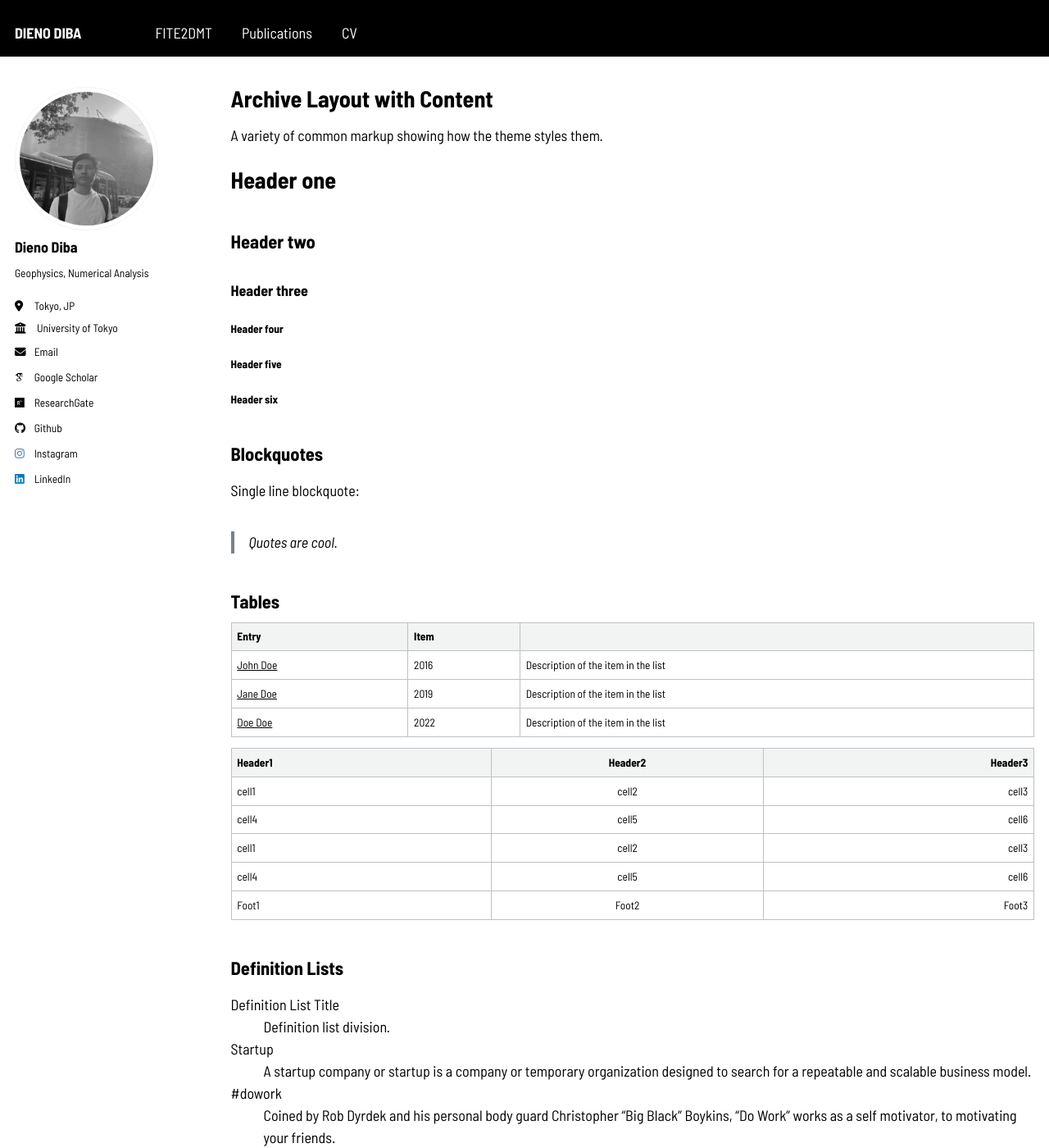
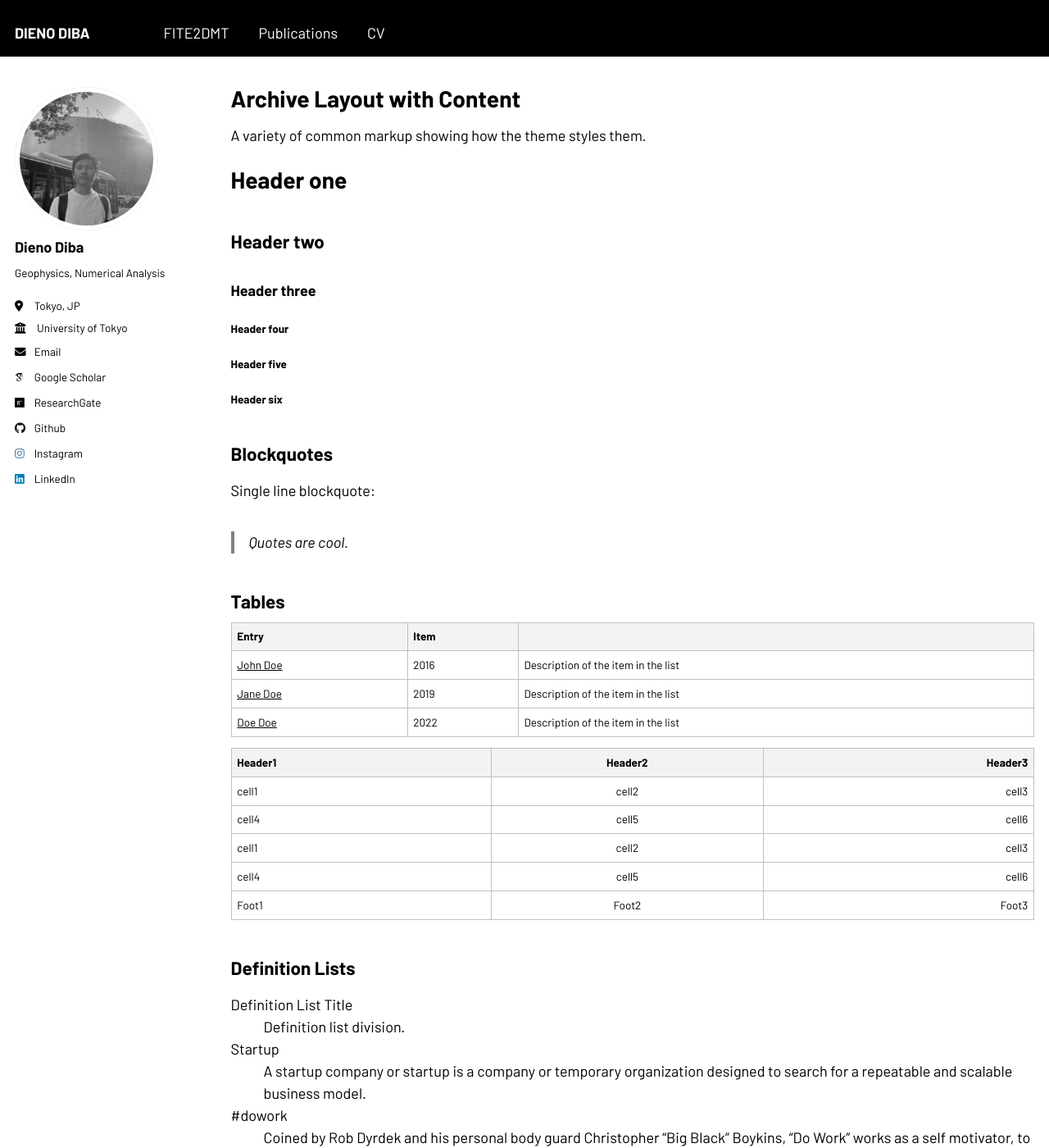
Before and after one commit to dienodiba/dienodiba.github.io, a Jekyll site: the page built from _pages/archive-layout-with-content.md, in a window 1280 px wide and 1400 px high. Shown: the whole window at 82% size. Built offline with Jekyll 4.4.1, drawn with Linux system fonts in a browser that asks for light colours; some web fonts are replaced.

Commit message:
Update _variables.scss

```diff
--- a/_sass/_variables.scss
+++ b/_sass/_variables.scss
@@ -7,7 +7,7 @@
    ========================================================================== */
 
 @import url('https://fonts.googleapis.com/css2?family=Fira+Sans:ital,wght@0,100;0,200;0,300;0,400;0,500;0,600;0,700;0,800;0,900;1,100;1,200;1,300;1,400;1,500;1,600;1,700;1,800;1,900&display=swap');
-@import url('https://fonts.googleapis.com/css2?family=Barlow+Semi+Condensed:ital,wght@0,100;0,200;0,300;0,400;0,500;0,600;0,700;0,800;0,900;1,100;1,200;1,300;1,400;1,500;1,600;1,700;1,800;1,900&family=Fira+Sans:ital,wght@0,100;0,200;0,300;0,400;0,500;0,600;0,700;0,800;0,900;1,100;1,200;1,300;1,400;1,500;1,600;1,700;1,800;1,900&display=swap');
+@import url('https://fonts.googleapis.com/css2?family=Barlow+Semi+Condensed:ital,wght@0,100;0,200;0,300;0,400;0,500;0,600;0,700;0,800;0,900;1,100;1,200;1,300;1,400;1,500;1,600;1,700;1,800;1,900&family=Barlow:ital,wght@0,100;0,200;0,300;0,400;0,500;0,600;0,700;0,800;0,900;1,100;1,200;1,300;1,400;1,500;1,600;1,700;1,800;1,900&family=Fira+Sans:ital,wght@0,100;0,200;0,300;0,400;0,500;0,600;0,700;0,800;0,900;1,100;1,200;1,300;1,400;1,500;1,600;1,700;1,800;1,900&display=swap');
 
 $doc-font-size              : 16;
 
@@ -21,7 +21,7 @@
 /*
 $sans-serif                 : -apple-system, ".SFNSText-Regular", "San Francisco", "Roboto", "Segoe UI", "Helvetica Neue", "Lucida Grande", Arial, sans-serif;
 */
-$sans-serif                 : "Barlow Semi Condensed", sans-serif;
+$sans-serif                 : "Barlow", sans-serif;
 
 $monospace                  : Monaco, Consolas, "Lucida Console", monospace;
 
```
